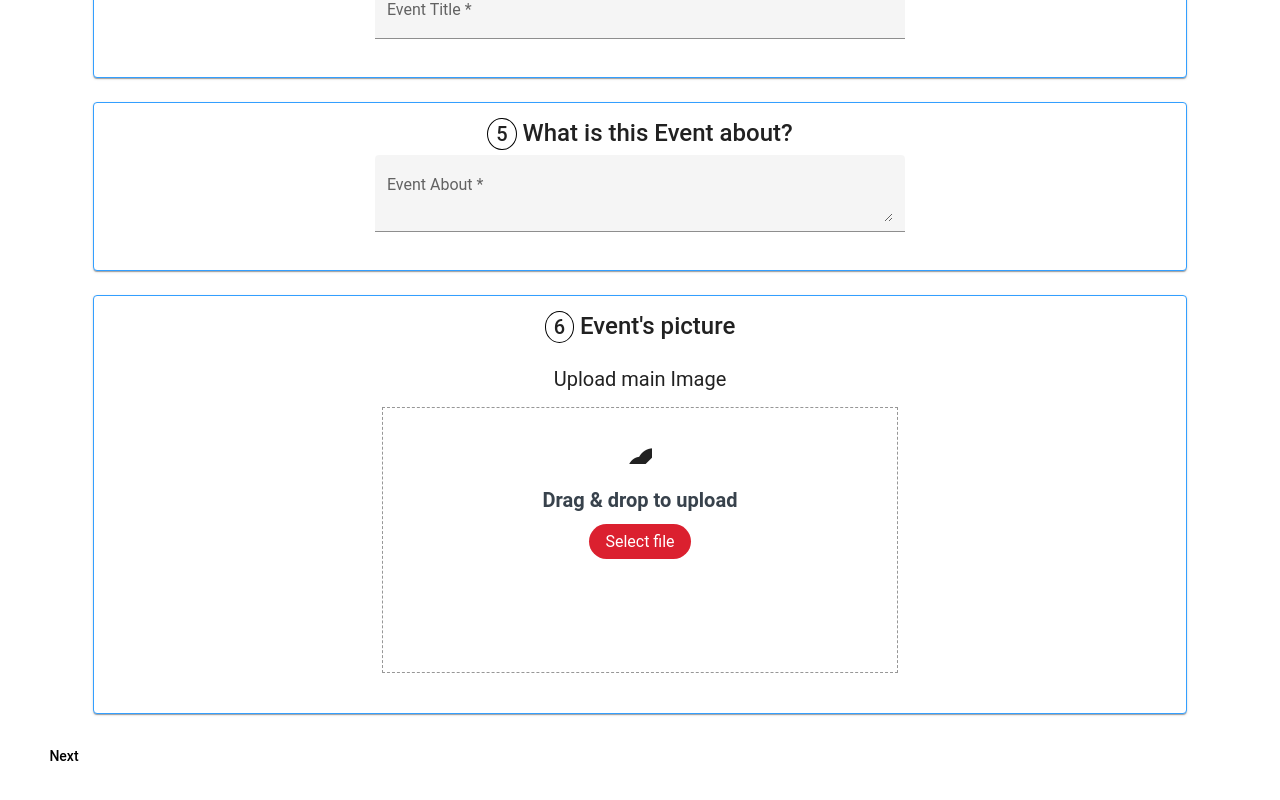
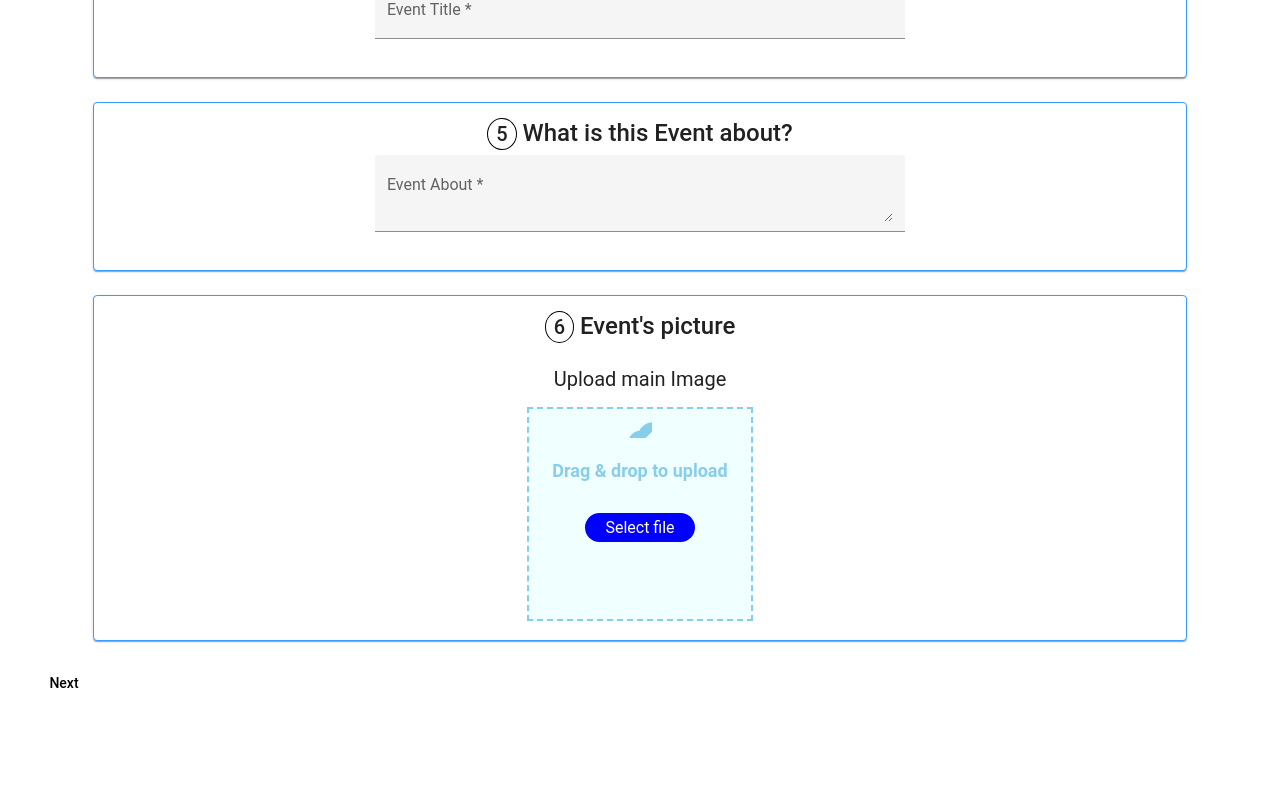
Before and after one commit to ysewdanee98/Event-app, an Angular app: page /createEvent in a window 1280 px wide. Shown: the part 1263-2063 px from the top of the page. After the commit the page ends 1996 px from the top, so only its background shows below. Built offline with nearby package versions, Linux system fonts and the light colour scheme.

Commit message:
Form 1 Image upload in process 15th Oct 2020

```diff
--- a/src/app/components/create-event/create-event.component.html
+++ b/src/app/components/create-event/create-event.component.html
@@ -124,8 +124,9 @@
 
         <div class="container" appDnd (fileDropped)="form1OnFileDropped($event)">
           <input type="file" #fileDropRef id="fileDropRef" multiple (change)="form1FileBrowseHandler($event.target.files)" />
-          <mat-icon style="font-size: 50px;">cloud_upload</mat-icon>
+          <mat-icon style="font-size: 50px; color: SkyBlue;">cloud_upload</mat-icon>
           <h3>Drag & drop to upload</h3>
+          <br>
           <label for="fileDropRef">Select file</label>
         </div>
         <div class="files-list">
--- a/src/app/components/create-event/create-event.component.scss
+++ b/src/app/components/create-event/create-event.component.scss
@@ -139,72 +139,57 @@
   text-align: center;
 
   .container {
-    width: 450px;
+    width: 20%;
     height: 200px;
-    padding: 2rem;
-    text-align: center;
-    border: dashed 1px #979797;
-    position: relative;
+    padding: 5px;
+    border: dashed 2px SkyBlue;
+    background-color: Azure;
     margin: 0 auto;
 
     input {
       opacity: 0;
       position: absolute;
-      z-index: 2;
-      width: 100%;
-      height: 100%;
-      top: 0;
-      left: 0;
+      width: 20%;
+      height: 200px;
+      margin-left: -9.3%;
+      cursor: pointer;
     }
 
     label {
       color: white;
-      width: 183px;
-      height: 44px;
-      border-radius: 21.5px;
-      background-color: #db202f;
-      padding: 8px 16px;
+      border-radius: 25px;
+      background-color:blue;
+      padding: 5px;
+      padding-left: 20px;
+      padding-right: 20px;
     }
 
     h3 {
-      font-size: 20px;
-      font-weight: 600;
-      color: #38424c;
+      font-size: 18px;
+      color: SkyBlue;
     }
   }
 
-  .fileover {
-    animation: shake 1s;
-    animation-iteration-count: infinite;
-  }
-
   .files-list {
-    margin-top: 1.5rem;
+    // background-color: red;
+    margin-top: 3px;
 
     .single-file {
       display: flex;
-      padding: 0.5rem;
-      justify-content: space-between;
-      align-items: center;
-      border: dashed 1px #979797;
-      margin-bottom: 1rem;
+      padding: 5px;
+      border: dotted 1px SkyBlue;
+      margin-bottom: 3px;
 
       .delete {
         display: flex;
-        margin-left: 0.5rem;
         cursor: pointer;
         align-self: flex-end;
       }
 
-
-      display: flex;
-      flex-grow: 1;
-
       .name {
-        font-size: 14px;
+        font-size: 16px;
         font-weight: 500;
-        color: #353f4a;
-        margin: 0;
+        margin: 2px;
       }
 
       .size {
@@ -212,61 +197,12 @@
         font-weight: 500;
         color: #a4a4a4;
         margin: 0;
-        margin-bottom: 0.25rem;
       }
 
       .info {
-        width: 100%
+        width: 100%;
       }
     }
   }
 
-  /* Shake animation */
-  @keyframes shake {
-    0% {
-      transform: translate(1px, 1px) rotate(0deg);
-    }
-
-    10% {
-      transform: translate(-1px, -2px) rotate(-1deg);
-    }
-
-    20% {
-      transform: translate(-3px, 0px) rotate(1deg);
-    }
-
-    30% {
-      transform: translate(3px, 2px) rotate(0deg);
-    }
-
-    40% {
-      transform: translate(1px, -1px) rotate(1deg);
-    }
-
-    50% {
-      transform: translate(-1px, 2px) rotate(-1deg);
-    }
-
-    60% {
-      transform: translate(-3px, 1px) rotate(0deg);
-    }
-
-    70% {
-      transform: translate(3px, 1px) rotate(-1deg);
-    }
-
-    80% {
-      transform: translate(-1px, -1px) rotate(1deg);
-    }
-
-    90% {
-      transform: translate(1px, 2px) rotate(0deg);
-    }
-
-    100% {
-      transform: translate(1px, -2px) rotate(-1deg);
-    }
-  }
-
-
 }
```
